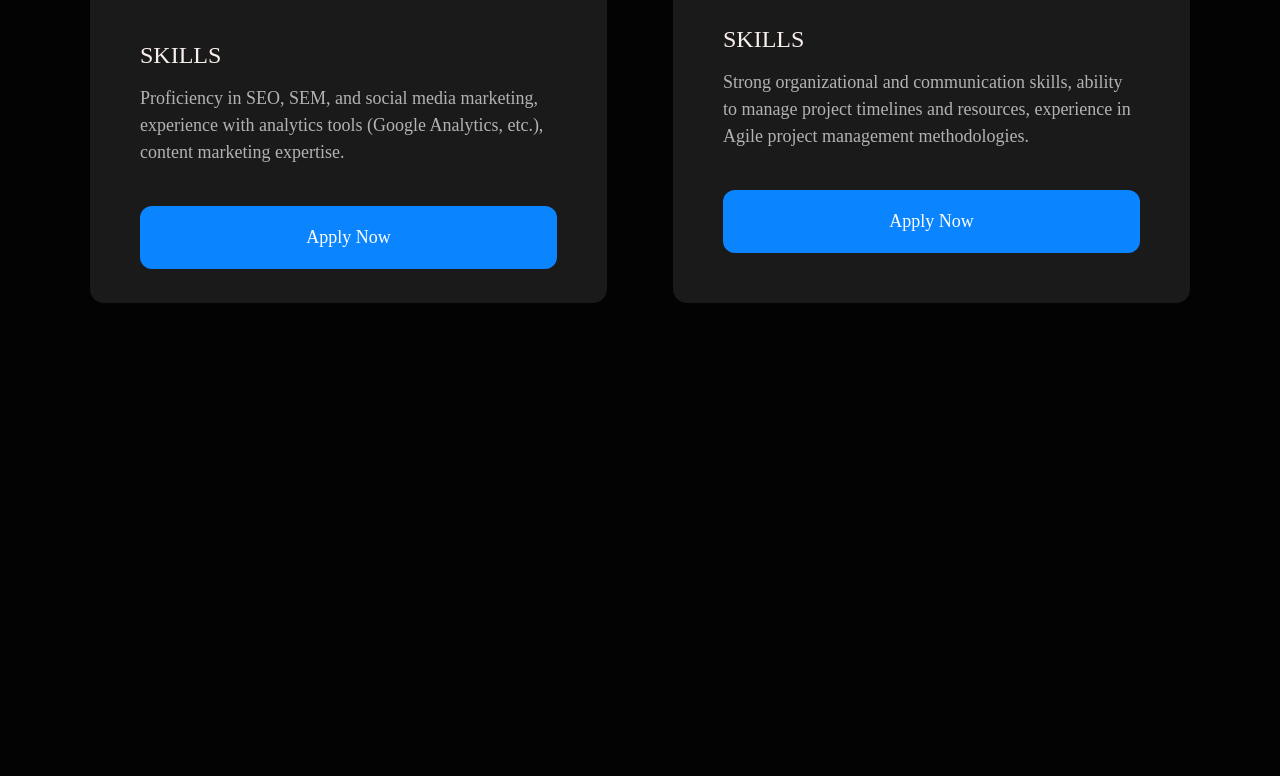
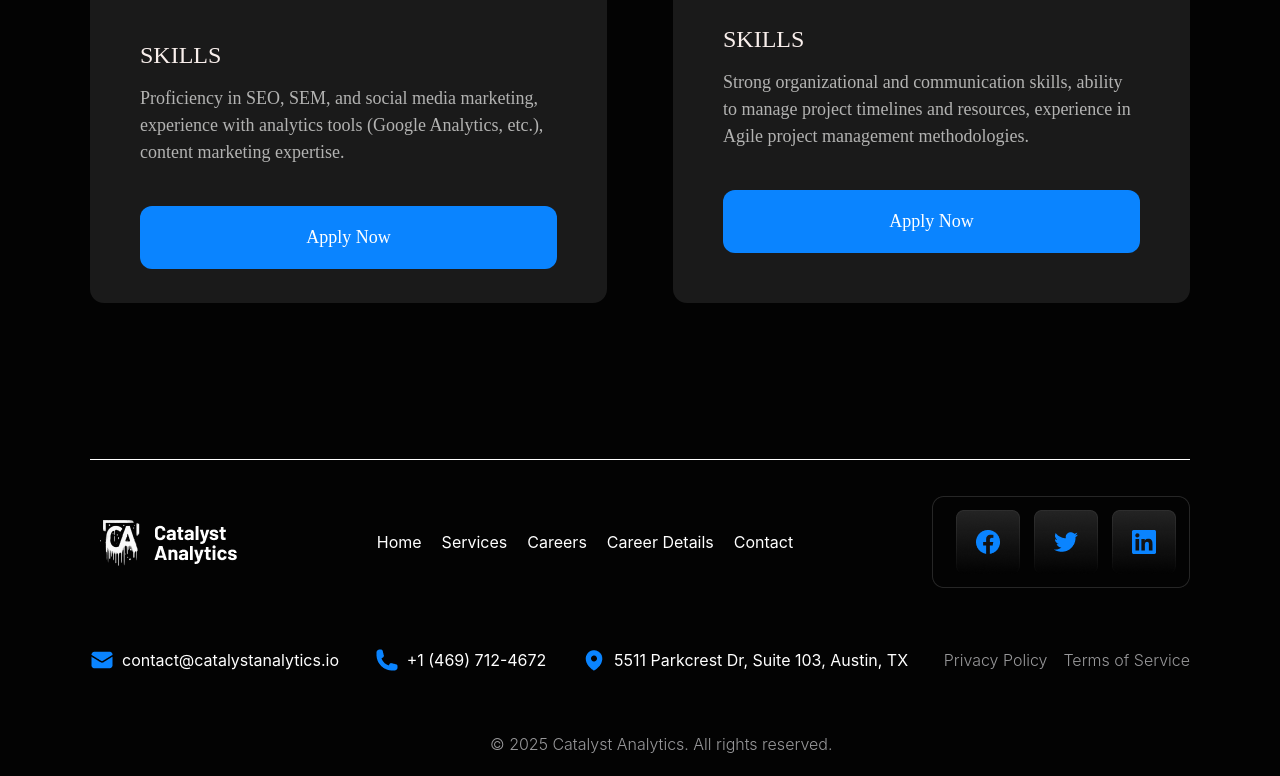
Before and after one commit to mnozilshoev-rgb/Exam3, a website: page src/page3.html in a window 1280 px wide. Shown: the part 2049-2825 px from the top of the page. Before the commit the page ends 2352 px from the top, so only its background shows below. Drawn offline with nearby package versions, Linux system fonts and the light colour scheme; files that its build step writes are made by us from their sources.

Commit message:
footer page 3

```diff
--- a/src/page3.html
+++ b/src/page3.html
@@ -94,7 +94,7 @@
         <div class="flex-col lg:flex lg:flex-row justify-between flex-wrap ">
 
             <div
-                class="flex mt-10 flex-col items-start p-[50px] gap-[40px] lg:w-[47%] w-[95%] h-[600px] bg-[#1A1A1A] rounded-[14px]">
+                class="flex mt-10 flex-col items-start p-[50px] gap-[40px] lg:w-[47%] w-[95%] lg:h-[600px] h-200 bg-[#1A1A1A] rounded-[14px]">
 
                 <div class="flex flex-row justify-between items-start w-full gap-[40px]">
 
@@ -160,7 +160,7 @@
 
 
             <div
-                class="flex flex-col items-start p-[50px] gap-[40px] lg:w-[47%] w-[95%] h-[600px] mt-10 bg-[#1A1A1A] rounded-[14px]">
+                class="flex flex-col items-start p-[50px] gap-[40px] lg:w-[47%] w-[95%] lg:h-[600px] h-200 mt-10 bg-[#1A1A1A] rounded-[14px]">
 
                 <div class="flex flex-row justify-between items-start w-full gap-[40px]">
 
@@ -224,7 +224,7 @@
 
             </div>
             <div
-                class="flex flex-col items-start p-[50px] gap-[40px] lg:w-[47%] w-[95%] h-[600px] mt-10 bg-[#1A1A1A] rounded-[14px]">
+                class="flex flex-col items-start p-[50px] gap-[40px] lg:w-[47%] w-[95%] lg:h-[600px] h-200 mt-10 bg-[#1A1A1A] rounded-[14px]">
 
                 <div class="flex flex-row justify-between items-start w-full gap-[40px]">
 
@@ -288,7 +288,7 @@
 
             </div>
             <div
-                class="flex flex-col items-start p-[50px] gap-[40px] lg:w-[47%] w-[95%] h-[600px] mt-10 bg-[#1A1A1A] rounded-[14px]">
+                class="flex flex-col items-start p-[50px] gap-[40px] lg:w-[47%] w-[95%] lg:lg:h-[600px] h-200 h-200 mt-10 bg-[#1A1A1A] rounded-[14px]">
 
                 <div class="flex flex-row justify-between items-start w-full gap-[40px]">
 
@@ -358,3 +358,57 @@
         </div>
 
     </div>
+
+     <div
+            class="flex-col items-center justify-between w-full max-w-[90%] lg:max-w-[1100px] m-auto h-auto text-[white] items-center mt-39 border-t-1 pt-9 ">
+            <div class="flex-col lg:flex lg:flex-row items-center justify-between w-full  ">
+
+
+                <div>
+                    <img src="./images/image.png" alt="">
+                </div>
+
+                <div class="flex flex-col  lg:flex lg:flex-row gap-5 items-start p-5 ">
+                    <a href="">Home</a>
+                    <a href="">Services</a>
+                    <a href="">Careers</a>
+                    <a href="">Career Details</a>
+                    <a href="">Contact</a>
+                </div>
+
+                <div>
+                    <img src="./images/Sub Container.png" alt="">
+                </div>
+            </div>
+
+            <div class=" flex-col lg:flex lg:flex-row justify-between  mt-15  grid gap-y-4 ">
+                <div class="flex gap-2">
+                    <img src="./images/Icon (17).png" alt="">
+                    <p>contact@catalystanalytics.io</p>
+                </div>
+                <div class="flex gap-2">
+                    <img src="./images/Icon (18).png" alt="">
+                    <p>+1 (469) 712-4672</p>
+                </div>
+                <div class="flex gap-2">
+                    <img src="./images/Icon (19).png" alt="">
+                    <p>5511 Parkcrest Dr, Suite 103, Austin, TX </p>
+                </div>
+                <div class="flex gap-4 text-[#98989A] font-light">
+                    <p>Privacy Policy</p>
+                    <p>Terms of Service</p>
+                </div>
+
+
+            </div>
+
+
+            <p class="flex gap-4 text-[#98989A] font-light text-center mt-15 lg:ml-100 mb-5">© 2025 Catalyst Analytics. All
+                rights reserved.</p>
+
+
+        </div>
+
+        </body>
+
+</html>
```
Also changed, not shown: src/page2.html (+4 -0 lines).
